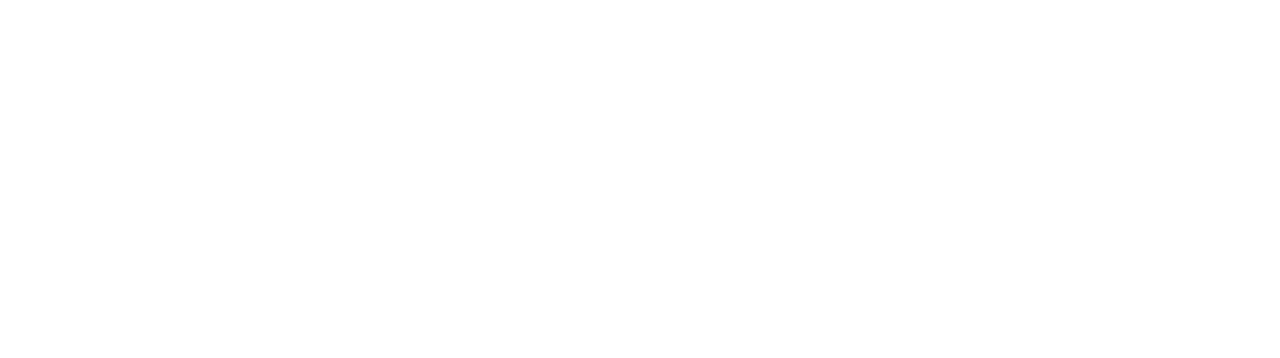
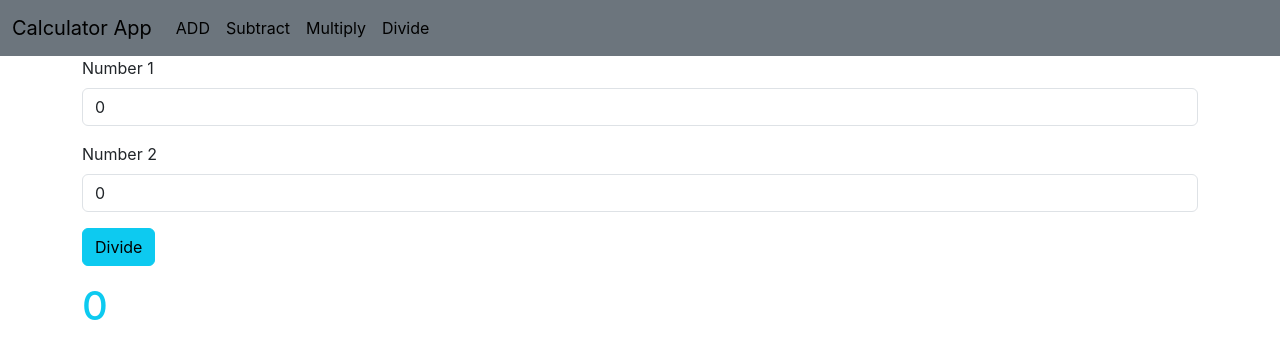
Before and after one commit to 0MadGaming0/Calculator-App, a React (Create React App) app: page /divi in a window 1280 px wide. Before the commit this address had no page. Shown: the top 358 px of the page. Built offline with nearby package versions, Linux system fonts and the light colour scheme.

Commit message:
Division

```diff
--- a/src/App.js
+++ b/src/App.js
@@ -4,6 +4,7 @@
 import Addition from './Components/Addition';
 import Subtraction from './Components/Subtraction';
 import Multiplication from './Components/Multiplication';
+import Division from './Components/Division';
 
 function App() {
   return (
@@ -12,6 +13,7 @@
       <Route path='/' element={<Addition/>}/>
       <Route path='/sub' element={<Subtraction/>}/>
       <Route path='/mult' element={<Multiplication/>}/>
+      <Route path='/divi' element={<Division/>}/>
     </Routes>
     </BrowserRouter>
   );
--- /dev/null
+++ b/src/Components/Division.jsx
@@ -0,0 +1,45 @@
+import React, { useState } from 'react'
+import Navbar from './Navbar'
+
+const Division = () => {
+const[input,setInput]=useState(
+    {num1:0,num2:0}
+)
+const[resut,setResult]=useState(0)
+const inputHandler=(e)=>{
+    setInput({...input,[e.target.name]:e.target.value})
+}
+const readValue=()=>{
+    let divi= parseInt(input.num1) / parseInt(input.num2)
+    setResult(divi)
+}
+  return (
+    <div>
+        <Navbar/>
+      <div className="container">
+        <div className="row">
+            <div className="col col-12 col-sm-12 col-md-12 col-lg-12 col-xl-12 col-xxl-12">
+                <div className="row g-3">
+                    <div className="col col-12 col-sm-12 col-md-12 col-lg-12 col-xl-12 col-xxl-12">
+                        <label htmlFor="" className="form-label">Number 1</label>
+                        <input name='num1' value={input.num1} onChange={inputHandler} type="text" className="form-control" placeholder='Enter a number' />
+                    </div>
+                    <div className="col col-12 col-sm-12 col-md-12 col-lg-12 col-xl-12 col-xxl-12">
+                        <label htmlFor="" className="form-label">Number 2</label>
+                        <input name='num2' value={input.num2} onChange={inputHandler} type="text" className="form-control" placeholder='Enter a number' />
+                    </div>
+                    <div className="col col-12 col-sm-12 col-md-12 col-lg-12 col-xl-12 col-xxl-12">
+                        <button onClick={readValue} className="btn btn-info">Divide</button>
+                    </div>
+                    <div>
+                        <h1><p className='text-info'>{resut}</p></h1>
+                    </div>
+                </div>
+            </div>
+        </div>
+      </div>
+    </div>
+  )
+}
+
+export default Division
--- a/src/Components/Navbar.jsx
+++ b/src/Components/Navbar.jsx
@@ -24,6 +24,9 @@
                                         <li>
                                             <Link class="nav-link active" aria-current="page" to="/mult">Multiply</Link>
                                         </li>
+                                        <li>
+                                            <Link class="nav-link active" aria-current="page" to="/divi">Divide</Link>
+                                        </li>
                                     </ul>
                                 </div>
                             </div>
```
